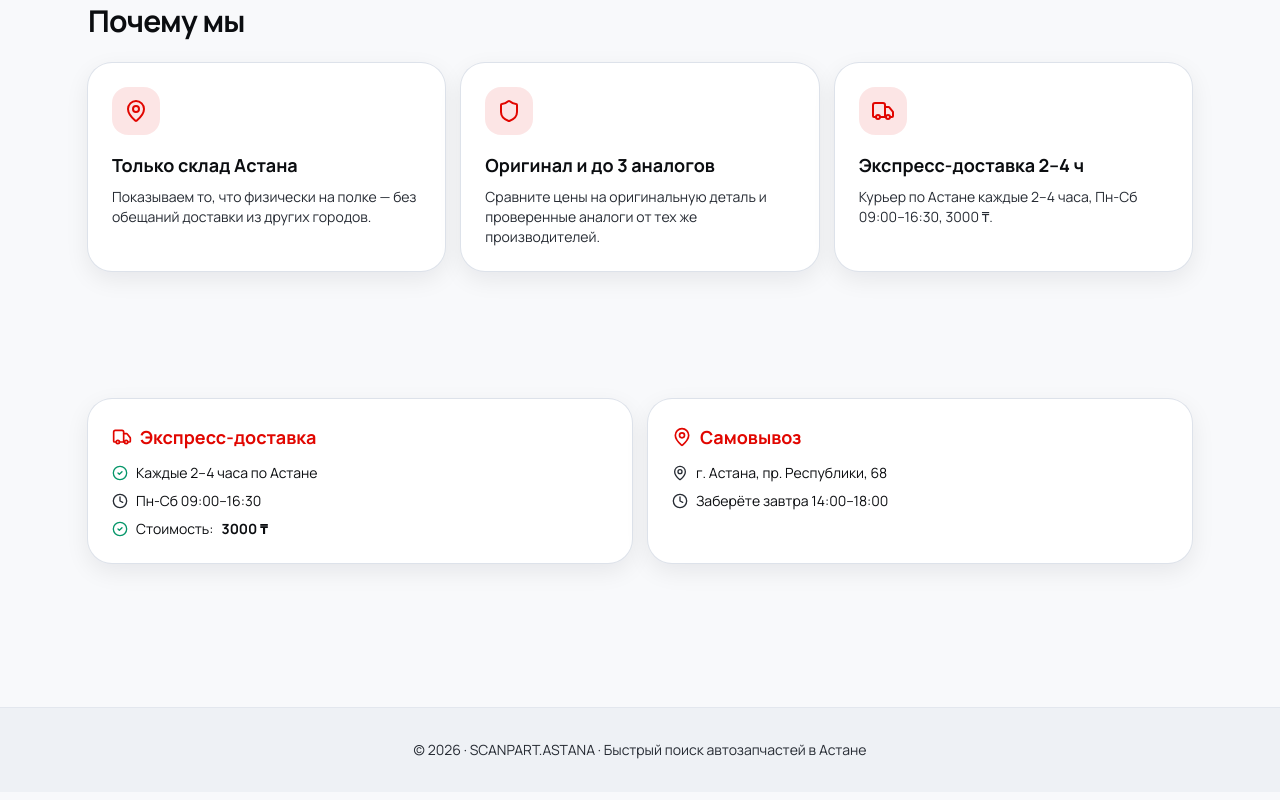
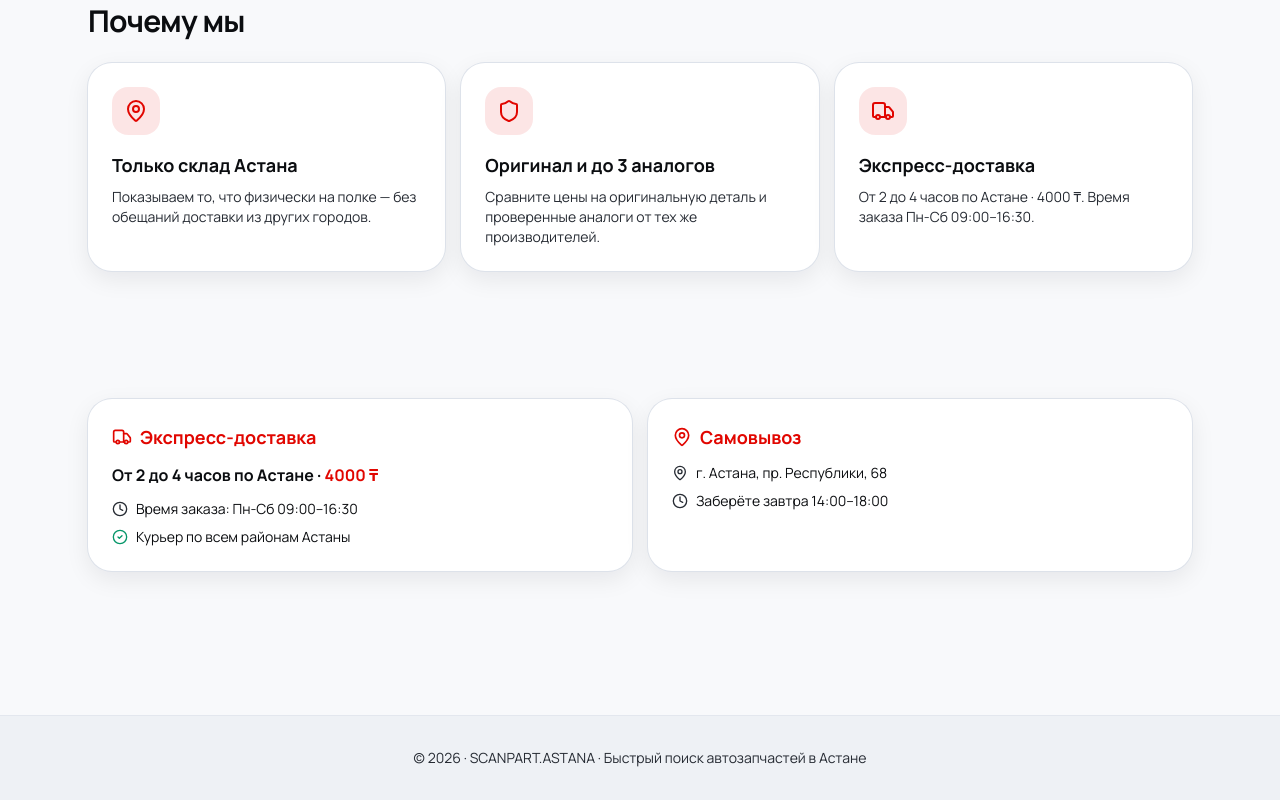
Before and after one commit to 779722-hub/scanpart-astana, a Next.js app: page /ru in a window 1280 px wide. Shown: the part 940-1740 px from the top of the page. Built offline with nearby package versions, Linux system fonts and the light colour scheme.

Commit message:
ui(home): express delivery copy → 'От 2 до 4 часов по Астане · 4000 ₸', bump default

```diff
--- a/app/[locale]/page.tsx
+++ b/app/[locale]/page.tsx
@@ -84,10 +84,10 @@ export default async function HomePage({
     },
     {
       Icon: Truck,
-      title: "Экспресс-доставка 2–4 ч",
-      text: `Курьер по Астане каждые 2–4 часа, ${
-        settings?.expressHours ?? "Пн–Сб 09:00–16:30"
-      }, ${settings?.expressDeliveryPrice ?? 3000} ₸.`,
+      title: "Экспресс-доставка",
+      text: `От 2 до 4 часов по Астане · ${
+        settings?.expressDeliveryPrice ?? 4000
+      } ₸. Время заказа ${settings?.expressHours ?? "Пн–Сб 09:00–16:30"}.`,
     },
   ];
 
@@ -215,19 +215,20 @@ export default async function HomePage({
               <Truck className="h-5 w-5" />
               <h3 className="text-lg font-bold">Экспресс-доставка</h3>
             </div>
+            <p className="text-base font-bold text-ink dark:text-paper">
+              От 2 до 4 часов по Астане ·{" "}
+              <span className="text-brand">
+                {settings?.expressDeliveryPrice ?? 4000} ₸
+              </span>
+            </p>
             <ul className="space-y-2 text-sm">
               <li className="flex items-start gap-2">
-                <CheckCircle2 className="mt-0.5 h-4 w-4 flex-none text-emerald-600" />
-                Каждые 2–4 часа по Астане
-              </li>
-              <li className="flex items-start gap-2">
                 <Clock className="mt-0.5 h-4 w-4 flex-none text-ink-mute" />
-                {settings?.expressHours ?? "Пн–Сб 09:00–16:30"}
+                Время заказа: {settings?.expressHours ?? "Пн–Сб 09:00–16:30"}
               </li>
               <li className="flex items-start gap-2">
                 <CheckCircle2 className="mt-0.5 h-4 w-4 flex-none text-emerald-600" />
-                Стоимость:{" "}
-                <strong>{settings?.expressDeliveryPrice ?? 3000} ₸</strong>
+                Курьер по всем районам Астаны
               </li>
             </ul>
           </div>
--- a/app/api/admin/setup/route.ts
+++ b/app/api/admin/setup/route.ts
@@ -13,7 +13,7 @@ export const dynamic = "force-dynamic";
 const DEFAULT_SETTINGS: Record<string, string> = {
   markup_percent: "35",
   analogs_max: "3",
-  express_delivery_price: "3000",
+  express_delivery_price: "4000",
   express_hours: "Пн–Сб 09:00–16:30",
   pickup_address: "г. Астана, пр. Республики, 68",
   pickup_hours: "завтра 14:00–18:00",
--- a/lib/sheets/settings.ts
+++ b/lib/sheets/settings.ts
@@ -68,7 +68,7 @@ export async function getAllSettings(): Promise<PublicSettings> {
   return {
     markupPercent: clampMarkup(Number(map.markup_percent ?? MARKUP_DEFAULT)),
     analogsMax: clampAnalogs(Number(map.analogs_max ?? ANALOGS_DEFAULT)),
-    expressDeliveryPrice: Number(map.express_delivery_price ?? 3000),
+    expressDeliveryPrice: Number(map.express_delivery_price ?? 4000),
     expressHours: map.express_hours ?? "Пн-Сб 09:00–16:30",
     pickupAddress: map.pickup_address ?? "г. Астана, пр. Республики, 68",
     pickupHours: map.pickup_hours ?? "завтра 14:00–18:00",
--- a/scripts/bootstrap-sheets.ts
+++ b/scripts/bootstrap-sheets.ts
@@ -17,7 +17,7 @@ async function main() {
   const defaults: Record<string, string> = {
     markup_percent: "35",
     analogs_max: "3",
-    express_delivery_price: "3000",
+    express_delivery_price: "4000",
     express_hours: "Пн–Сб 09:00–16:30",
     pickup_address: "г. Астана, пр. Республики, 68",
     pickup_hours: "завтра 14:00–18:00",
```
